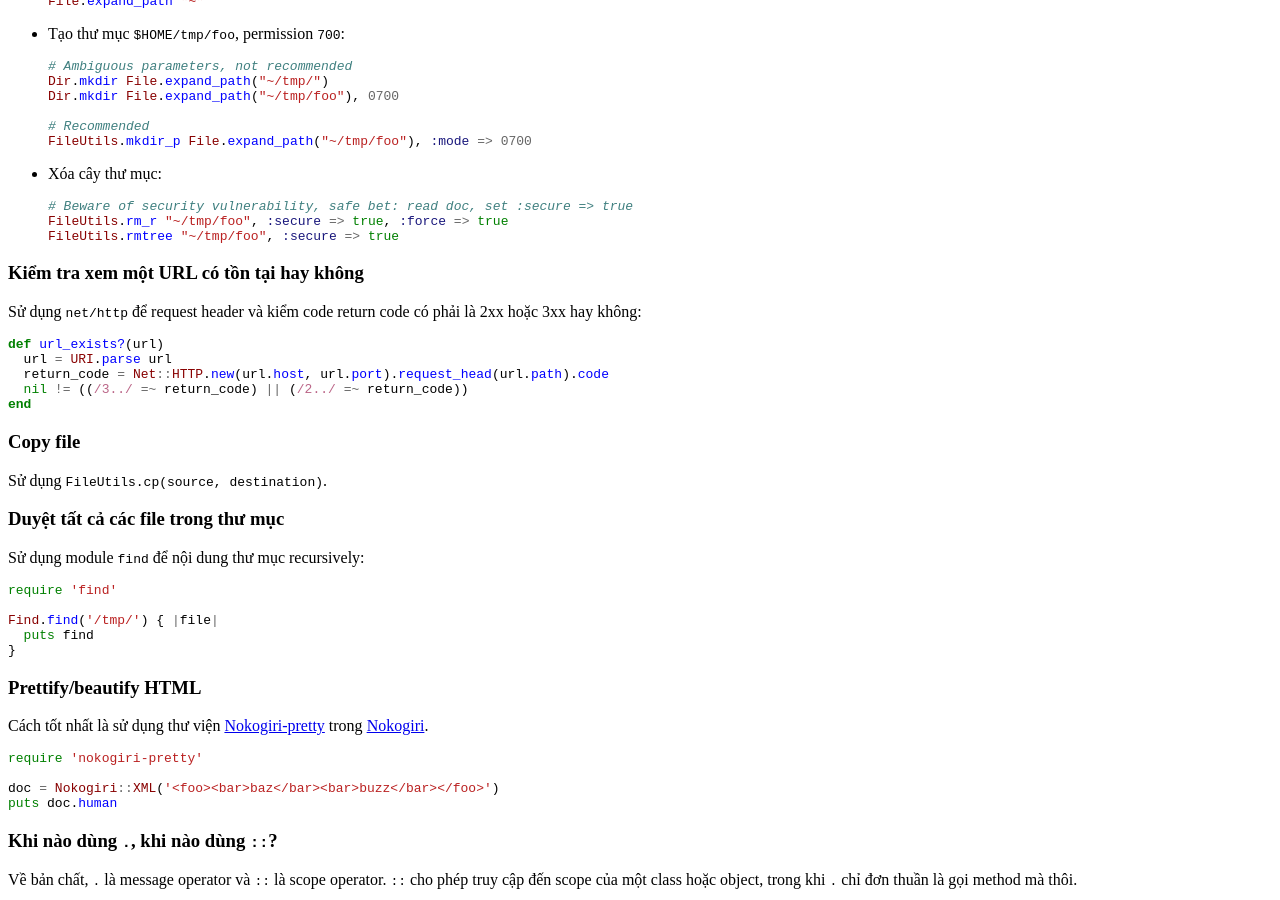
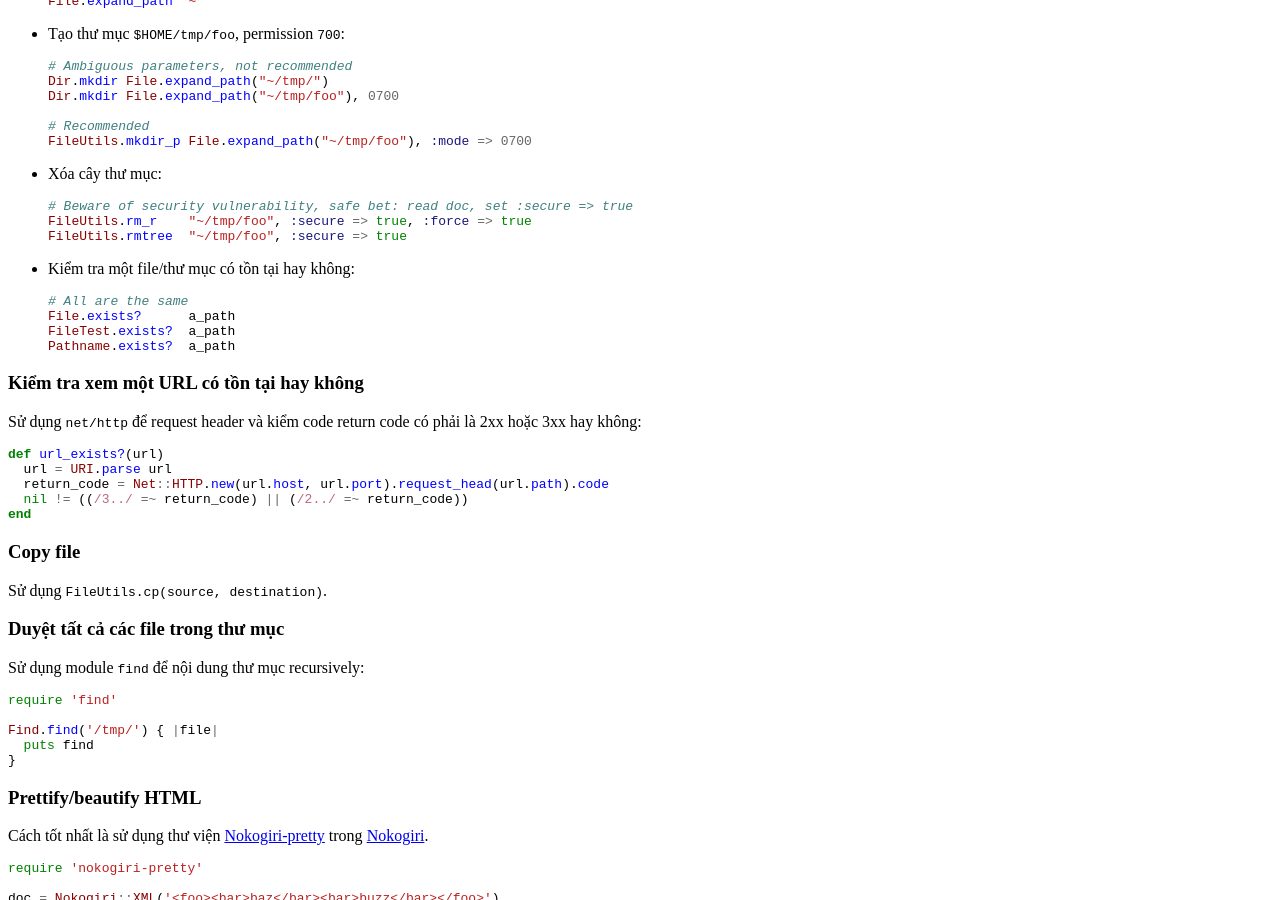
Before and after one commit to cmpitg/cmpitg.github.com, a Jekyll site: the page built from guides-vi/ruby.md, in a window 1280 px wide and 900 px high, scrolled down 1792 px. Built offline with Jekyll 4.4.1, drawn with Linux system fonts in a browser that asks for light colours; Markdown is read by kramdown in place of the engine named in the settings; comment, search, counter and statistics services are not loaded; some of the changed text lies outside the part shown.

Commit message:
Update Ruby guide - check file/dir existence

````diff
--- a/guides-vi/ruby.md
+++ b/guides-vi/ruby.md
@@ -148,8 +148,17 @@ puts using_proc         # => 'Return from a Proc'
 
   ```ruby
   # Beware of security vulnerability, safe bet: read doc, set :secure => true
-  FileUtils.rm_r "~/tmp/foo", :secure => true, :force => true
-  FileUtils.rmtree "~/tmp/foo", :secure => true
+  FileUtils.rm_r    "~/tmp/foo", :secure => true, :force => true
+  FileUtils.rmtree  "~/tmp/foo", :secure => true
+  ```
+
+* Kiểm tra một file/thư mục có tồn tại hay không:
+
+  ```ruby
+  # All are the same
+  File.exists?      a_path
+  FileTest.exists?  a_path
+  Pathname.exists?  a_path
   ```
 
 ### Kiểm tra xem một URL có tồn tại hay không
````
Also changed, not shown: other parts of guides-vi/ruby.md (+1 -1 lines).
